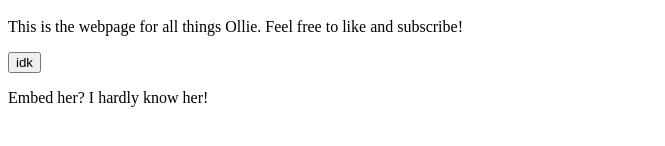
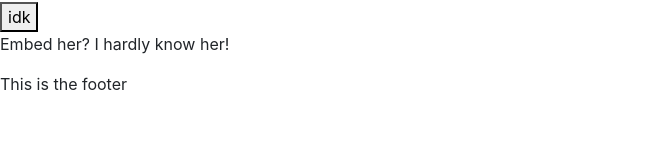
Before and after one commit to afuentes09651/ollie-book, a React (Create React App) app: page /Home/Embed in a window 1280 px wide. Shown: the part 470-616 px from the top of the page, without its empty margins (0-665 px from the left). Built offline with nearby package versions, Linux system fonts and the light colour scheme.

Commit message:
Added Bootstrap

```diff
--- a/package.json
+++ b/package.json
@@ -6,6 +6,7 @@
     "@testing-library/jest-dom": "^5.11.6",
     "@testing-library/react": "^11.2.2",
     "@testing-library/user-event": "^12.3.0",
+    "bootstrap": "^4.5.3",
     "history": "^5.0.0",
     "react": "^17.0.1",
     "react-dom": "^17.0.1",
--- a/src/components/App.js
+++ b/src/components/App.js
@@ -1,11 +1,14 @@
 import React from 'react'
 import Header from './Header'
 import Main from './Main';
+import Footer from './Footer';
 
+//a lot of this dummy info needs to be dealt with soon
 const App = () => (
   <div>
     <Header />
     <Main />
+    <Footer />
   </div>
 )
 
--- /dev/null
+++ b/src/components/Footer.js
@@ -0,0 +1,7 @@
+import React from 'react';
+
+const Footer = () => (
+  <footer>This is the footer</footer>
+);
+
+export default Footer;
--- a/src/components/Home.js
+++ b/src/components/Home.js
@@ -6,15 +6,18 @@ const Home = () => (
   <>
   <h2>Hello there, Ollie lover!</h2>
   <div class='info'>
-    <img src={require('../photos/ewok.png')} />
+    <img src={require('../photos/ewok.png')} /> //this needs to be fixed
     <p>This is the webpage for all things Ollie. Feel free to like and subscribe!</p>
       <div>
+
         <Link to='/Home/Embed'>
           <button>idk</button>
         </Link>
+
         <Switch>
           <Route path='/Home/Embed' component={Embed}/>
         </Switch>
+
       </div>
   </div>
   </>
--- a/src/index.js
+++ b/src/index.js
@@ -6,6 +6,8 @@ import {
   Route,
   Link
 } from "react-router-dom";
+import 'bootstrap/dist/css/bootstrap.css';
+//import custom styles here
 
 import {IndexRoute} from "react-router";
 
```
Also changed, not shown: 2 other files (tests, documents, lock files or other folders).
